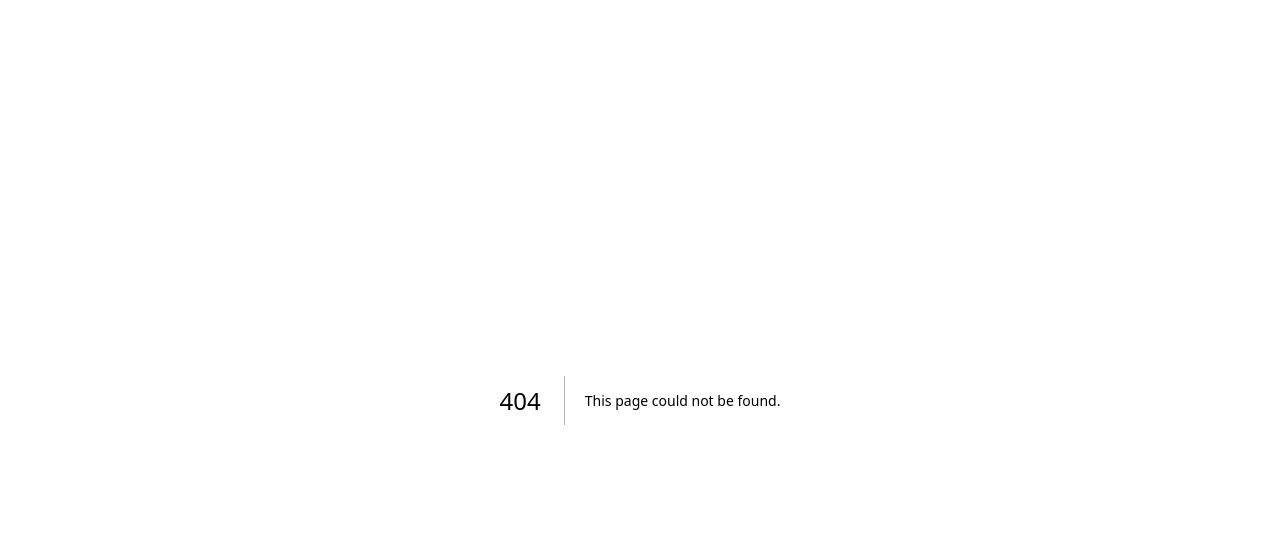
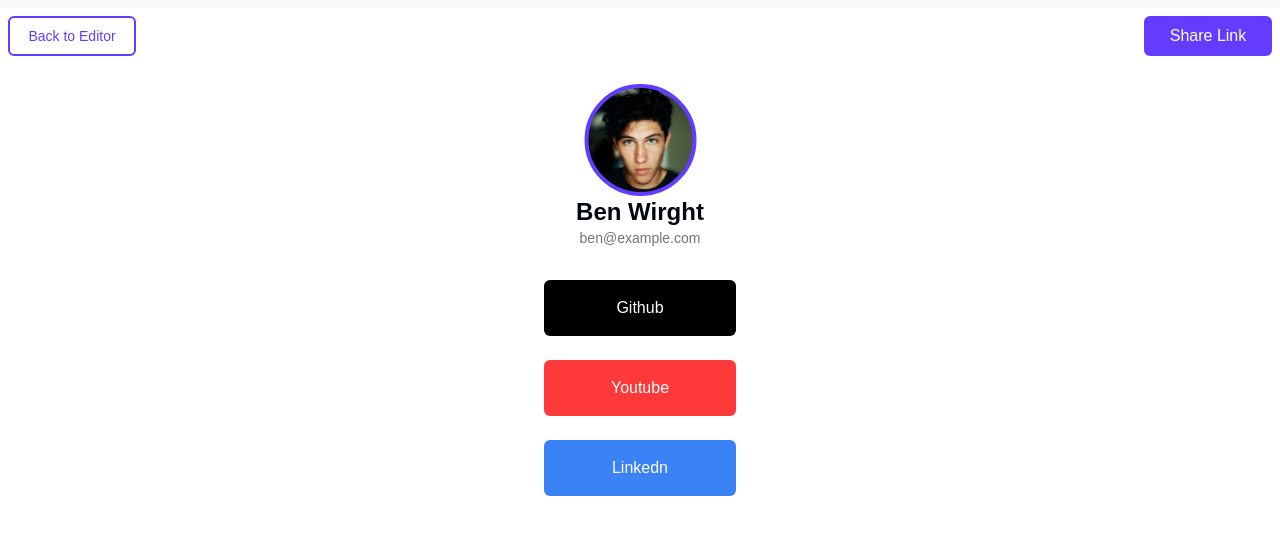
Before and after one commit to Sbtech24/dev-links, a Next.js app: page /preview in a window 1280 px wide. Before the commit this address had no page. Shown: the top 534 px of the page. Built offline with nearby package versions, Linux system fonts and the light colour scheme.

Commit message:
preview page

```diff
--- a/src/app/login/page.tsx
+++ b/src/app/login/page.tsx
@@ -7,18 +7,18 @@ const page = () => {
     <div className='max-w-xs sm:max-w-sm mx-auto p-3'>
         <header className='flex items-center ml-0 '>
             <Image src={`/devlinks-logo.svg`} alt="" width={40} height={40}/>
-            <h1 className='font-bold text-lg '>devlinks</h1>
+            <h1 className='font-bold text-2xl text-darkGrey'>devlinks</h1>
         </header>
 
         <div className='pt-4'>
-            <h3 className='font-bold pb-2'>Login</h3>
-            <p className='text-grey pb-2 leading-6 mb-3'>Add your details below to get back into the app</p>
+            <h3 className='font-bold pb-2 text-darkGrey'>Login</h3>
+            <p className='text-grey pb-2 text-md leading-6 mb-3'>Add your details below to get back into the app</p>
 
             <form action="">
-                <label htmlFor="" className='block text-sm'>Email address
+                <label htmlFor="" className='block text-sm text-darkGrey'>Email address
                 <input type="email" name="Email address" id="" className='block border-2 border-lightGrey text-sm p-2 rounded-md w-full' placeholder='e.g.alex@email.com'/> </label>
 
-                <label htmlFor="password" className='block text-sm pt-4'>Password
+                <label htmlFor="password" className='block text-sm pt-4 text-darkGrey'>Password
                 <input type="password" name="Password" id="" className='block border-2 border-lightGrey text-sm p-2 mb-2 rounded-md w-full' placeholder='Enter your password' />
                 </label>
 
--- /dev/null
+++ b/src/app/preview/page.jsx
@@ -0,0 +1,29 @@
+import React from 'react'
+import Link from 'next/link'
+
+const page = () => {
+  return (
+    <div className='bg-white '>
+        <div className='flex justify-between mx-auto gap-2 items-center m-2 p-2'>
+            <Link href="/"><button className='text-purple border-2 border-solid border-purple bg-white rounded-md w-32 p-2 text-sm'>Back to Editor</button></Link>
+            <Link href="/"><button className='text-white bg-purple rounded-md w-32 p-2 '>Share Link</button></Link>
+        </div>
+
+        <div className='max-w-sm flex flex-col justify-center text-center py-3 mx-auto '>
+            <img src="./user.svg" className='max-w-1/2 mx-auto' alt="" />
+            <h3 className='text-2xl text-gray-950 font-semibold'>Ben Wirght</h3>
+            <p className='text-sm text-grey'>ben@example.com</p>
+
+
+            <div className='flex flex-col py-5'>
+            <Link href="/"><button className='text-white bg-black p-4 w-1/2 rounded-md my-3'>Github</button></Link>
+            <Link href="/"><button className='text-white bg-red p-4 w-1/2 rounded-md my-3' >Youtube</button></Link>
+            <Link href="/"><button className='text-white bg-blue-500 p-4 w-1/2 rounded-md my-3'>Linkedn</button></Link>
+            </div>
+        </div>
+
+    </div>
+  )
+}
+
+export default page
--- a/src/app/register/page.tsx
+++ b/src/app/register/page.tsx
@@ -7,22 +7,22 @@ const Register = () => {
     <div className='max-w-xs sm:max-w-sm mx-auto p-3'>
     <header className='flex items-center ml-0 '>
         <Image src={`/devlinks-logo.svg`} alt="" width={40} height={40}/>
-        <h1 className='font-bold text-lg '>devlinks</h1>
+        <h1 className='font-bold text-2xl text-darkGrey '>devlinks</h1>
     </header>
 
     <div className='pt-4'>
-        <h3 className='font-bold pb-2'>Create account </h3>
+        <h3 className='font-bold pb-2 text-darkGrey text-lg'>Create account </h3>
         <p className='text-grey pb-2 leading-6 mb-3'>Let’s get you started sharing your links!</p>
 
         <form action="">
-            <label htmlFor="" className='block text-sm'>Email address
+            <label htmlFor="" className='block text-sm text-darkGrey '>Email address
             <input type="email" name="Email address" id="" className='block border-2 border-lightGrey text-sm p-2 rounded-md w-full' placeholder='e.g.alex@email.com'/> </label>
 
-            <label htmlFor="create-password" className='block text-sm pt-4'>Create password
+            <label htmlFor="create-password" className='block text-sm pt-4 text-darkGrey '>Create password
             <input type="password" name="create-password" id="" className='block border-2 border-lightGrey text-sm p-2 mb-2 rounded-md w-full' placeholder='At Least .8 characters ' />
             </label>
 
-            <label htmlFor="confirm-password" className='block text-sm pt-4'>Confirm password
+            <label htmlFor="confirm-password" className='block text-sm pt-4 text-darkGrey '>Confirm password
             <input type="password" name="confirm-password" id="" className='block border-2 border-lightGrey text-sm p-2 mb-2 rounded-md w-full' placeholder='At Least .8 characters' />
             <p>Password must contain at least 8 characters</p>
             </label>
--- a/tailwind.config.ts
+++ b/tailwind.config.ts
@@ -16,6 +16,7 @@ const config: Config = {
         lightPurple: "var(--light-purple)",
         white: "var(--white)",
         lightGrey: "var(--light-grey)",
+        darkGrey: "var(--dark-grey)",
         borders: "var(--borders)",
         grey: "var(--grey)",
         red: "var(--red)",
```
Also changed, not shown: public/user.svg (added).
